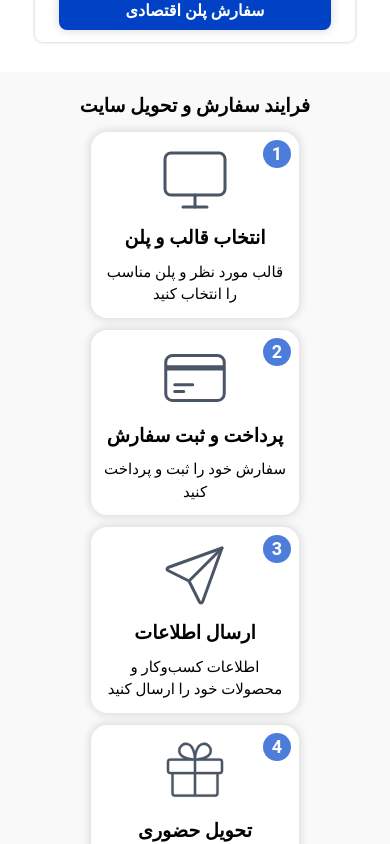
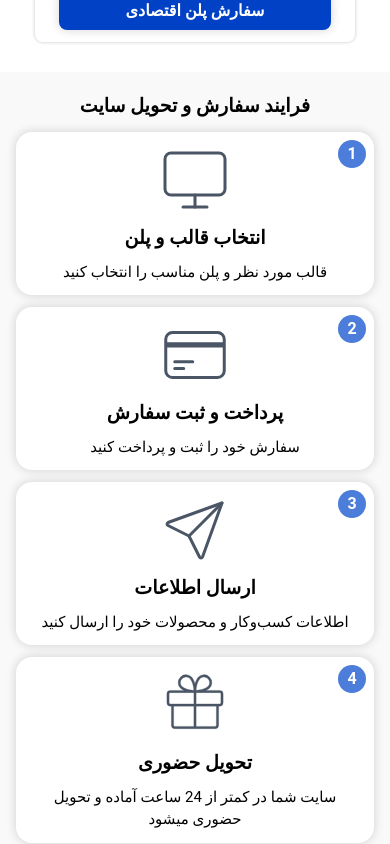
Before and after one commit to MohammadSoleimanikia/webetom, a Next.js app: page / in a window 390 px wide. Shown: the part 3960-4804 px from the top of the page. Built offline with nearby package versions, Linux system fonts and the light colour scheme; what @mui/material-nextjs would draw is missing.

Commit message:
style:make width full on mobile

```diff
--- a/src/sections/orderProcess/orderProcessCard.tsx
+++ b/src/sections/orderProcess/orderProcessCard.tsx
@@ -13,20 +13,20 @@ export default function OrderProcessCard({ item, step }: Props) {
 
       <div
         className={clsx(
-          "relative  flex w-full  max-w-52 flex-col items-center justify-between gap-2",
+          "relative  flex w-full max-w-full  sm:max-w-52 flex-col items-center justify-between gap-2",
           "shadow-card-small rounded-2xl bg-white p-3 text-center",
         )}
       >
         {/*step number*/}
         <div
           className={clsx(
-            "bg-primary-light flex size-7 items-center justify-center rounded-full",
+            "bg-primary-light flex size-7 items-center justify-center rounded-full p-1",
             "absolute top-2 right-2",
           )}
         >
           <Typography
             variant="caption"
-            className="text-lg font-semibold text-white"
+            className="text-base font-semibold text-white"
           >
             {step + 1}
           </Typography>
```
